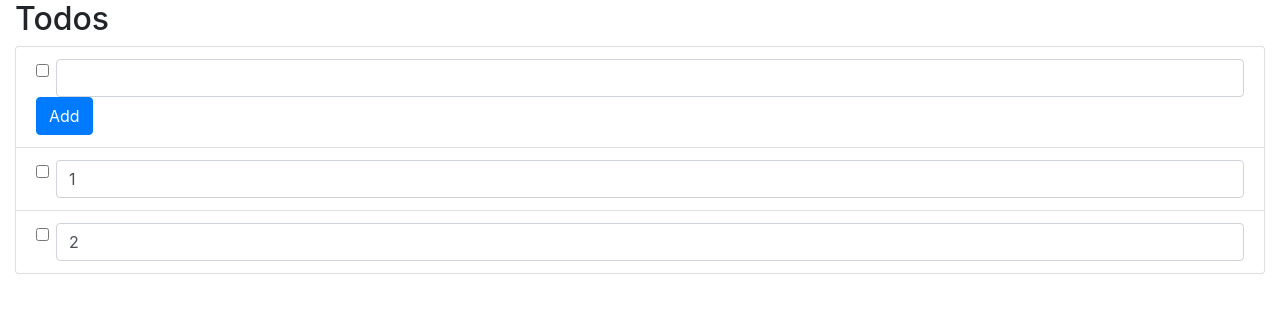
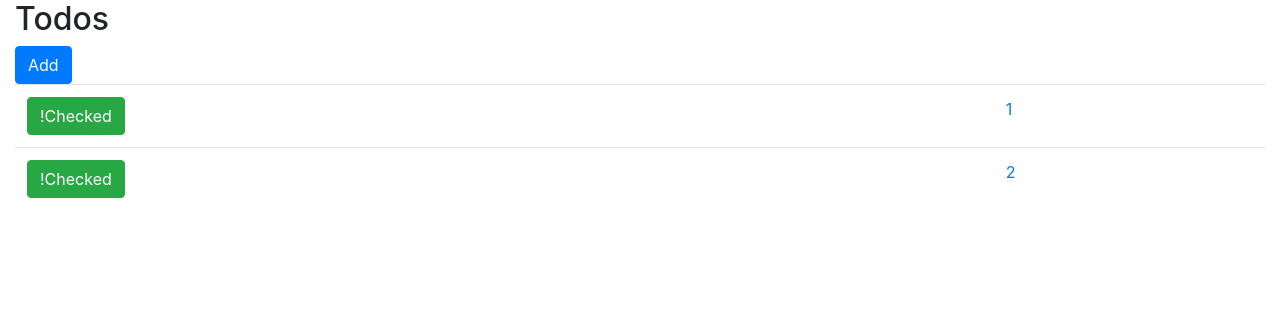
Before and after one commit to datchung/TodoApp, a React (Create React App) app in the folder todo-app/: page / in a window 1280 px wide. Shown: the top 312 px of the page. Built offline with nearby package versions, Linux system fonts and the light colour scheme.

Commit message:
Use table isntead of list and wire up checked/!checked button

```diff
--- a/todo-app/src/Components/TodoSimple.js
+++ b/todo-app/src/Components/TodoSimple.js
@@ -1,18 +1,32 @@
 import React from "react";
 import PropTypes from "prop-types";
+import { Link } from "react-router-dom";
 
 function TodoSimple(props) {
   return (
-    <li className="list-group-item">
-      <form onSubmit={props.onSubmit}>
-        <div className="form-check">
-          <input type="checkbox" className="form-check-input" />
-          <input type="text" className="form-control" name="title" value={props.todo.title} onChange={props.onChange} />
-        </div>
-
-        {props.isAdd && (<input type="submit" value="Add" className="btn btn-primary" />)}
-      </form>
-    </li>
+    <tr>
+      <td>
+        {props.todo.isComplete
+          ? <button
+              type="button"
+              className="btn btn-light"
+              onClick={() => props.onCheck()}
+              >
+                Checked
+              </button>
+          : <button
+              type="button"
+              className="btn btn-success"
+              onClick={() => props.onCheck()}
+              >
+              !Checked
+            </button>
+          }
+      </td>
+      <td>
+        <Link to={"/todo/" + props.todo.id}>{props.todo.title}</Link>
+      </td>
+    </tr>
   );
 }
 
@@ -21,6 +35,7 @@ TodoSimple.propTypes = {
     id: PropTypes.string.isRequired,
     title: PropTypes.string.isRequired
   }).isRequired,
+  onCheck: PropTypes.func.isRequired,
   onChange: PropTypes.func.isRequired,
   onSubmit: PropTypes.func,
   isAdd: PropTypes.bool
--- a/todo-app/src/Components/TodoSmart.js
+++ b/todo-app/src/Components/TodoSmart.js
@@ -5,11 +5,19 @@ function TodoSmart(props) {
   const [todo, setTodo] = useState({
     id: "",
     title: "",
+    isComplete: false
   });
 
   useEffect(() => {
     setTodo(props.todo);
   }, [props.todo]);
+
+  function handleCheck() {
+    setTodo({
+      ...todo,
+      isComplete: !todo.isComplete
+    });
+  }
 
   function handleChange({ target }) {
     setTodo({
@@ -24,7 +32,7 @@ function TodoSmart(props) {
   }
 
   return (
-    <TodoSimple todo={todo} isAdd={props.isAdd} onChange={handleChange} onSubmit={handleSubmit} />
+    <TodoSimple todo={todo} isAdd={props.isAdd} onCheck={handleCheck} onChange={handleChange} onSubmit={handleSubmit} />
   );
 }
 
--- a/todo-app/src/Components/TodosSimple.js
+++ b/todo-app/src/Components/TodosSimple.js
@@ -5,12 +5,13 @@ import TodoSmart from "./TodoSmart";
 
 function TodosSimple(props) {
   return (
-    <ul className="list-group">
-      <TodoSmart todo={{id: "", title: ""}} key="addTodo" isAdd={true} onSubmit={props.onSubmit} />
-      {props.todos.map(todo => {
-        return (<TodoSmart todo={todo} key={todo.title} />);
-      })}
-    </ul>
+    <table className="table">
+      <tbody>
+        {props.todos.map(todo => {
+          return (<TodoSmart todo={todo} key={todo.title} />);
+        })}
+      </tbody>
+    </table>
   );
 }
 
@@ -18,7 +19,8 @@ TodosSimple.propTypes = {
   todos: PropTypes.arrayOf(
     PropTypes.shape({
       id: PropTypes.string.isRequired,
-      title: PropTypes.string.isRequired
+      title: PropTypes.string.isRequired,
+      isComplete: PropTypes.bool.isRequired
     })
   ).isRequired
 };
--- a/todo-app/src/Components/TodosSmart.js
+++ b/todo-app/src/Components/TodosSmart.js
@@ -1,11 +1,14 @@
 import React, { useState, useEffect } from "react";
 //import courseStore from "../stores/courseStore";
 import TodosSimple from "./TodosSimple";
-//import { Link } from "react-router-dom";
+import { Link } from "react-router-dom";
 //import { loadCourses, deleteCourse } from "../actions/courseActions";
 
 function TodosSmart() {
-  const [todos, setTodos] = useState([ { id: "1", title: "1" }, { id: "2", title: "2" } ]);
+  const [todos, setTodos] = useState([
+    { id: "1", title: "1", isComplete: false },
+    { id: "2", title: "2", isComplete: false }
+  ]);
 
   //useEffect(() => {
     //courseStore.addChangeListener(onChange);
@@ -24,6 +27,9 @@ function TodosSmart() {
   return (
     <>
       <h2>Todos</h2>
+      <Link className="btn btn-primary" to="/todo">
+        Add
+      </Link>
       <TodosSimple todos={todos} onSubmit={handleSubmit} />
     </>
   );
```
